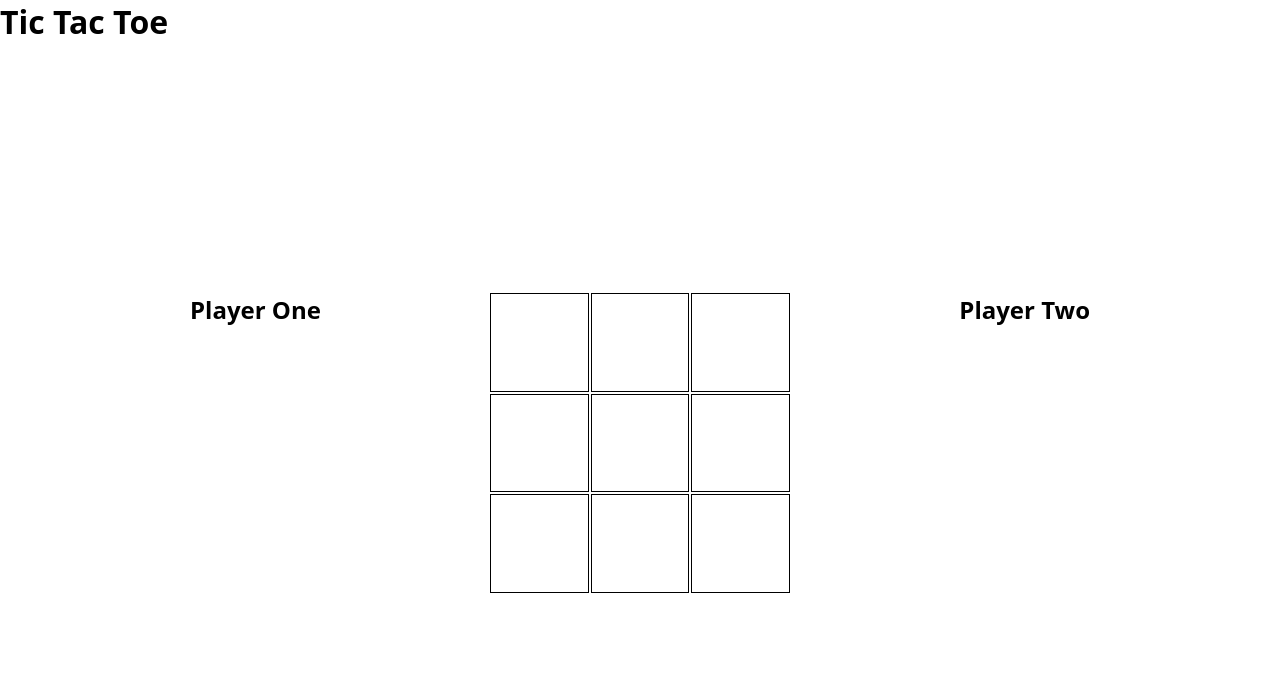
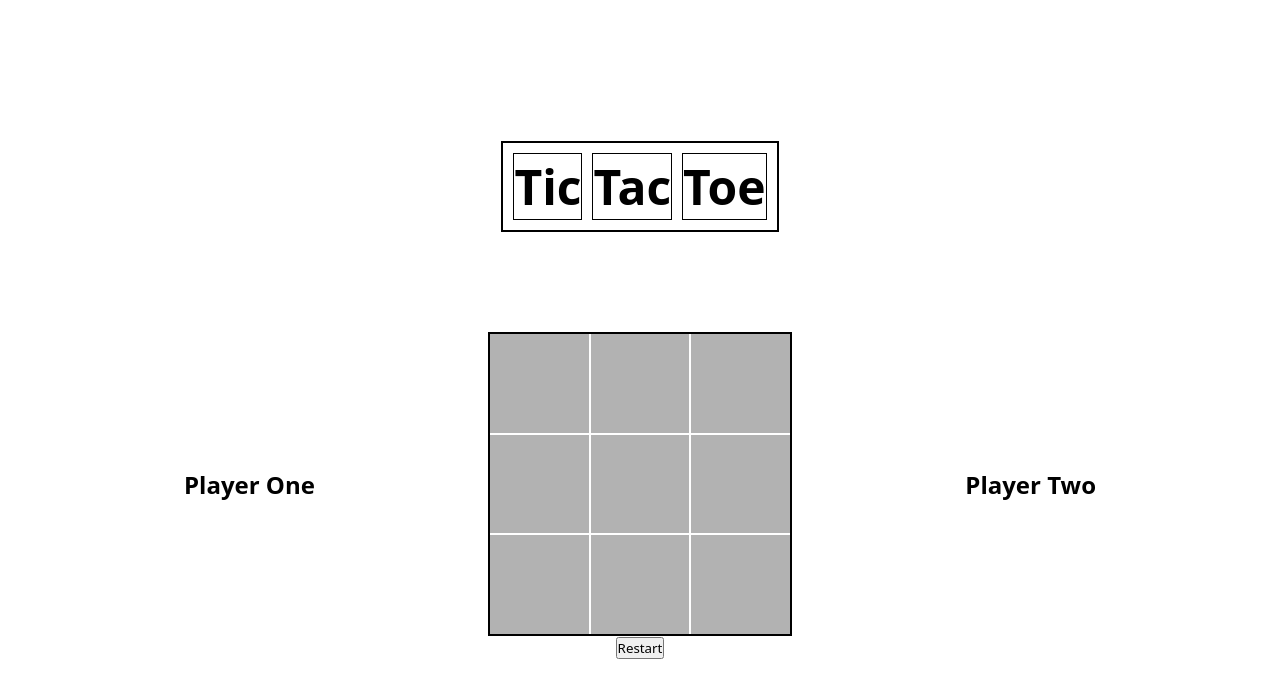
Before and after one commit to evermyoui/odin-tic-tac-toe, a plain HTML site: page index.html in a window 1280 px wide. Drawn offline with Linux system fonts and the light colour scheme.

Commit message:
ui changes and js changes

```diff
--- a/index.html
+++ b/index.html
@@ -7,29 +7,34 @@
     <link rel="stylesheet" href="style.css">
 </head>
 <body>
-    <div>
-        <h1>Tic Tac Toe</h1>
-    </div>
     <div class="container">
+        <div>
+            <div>Tic</div>
+            <div>Tac</div>
+            <div>Toe</div>
+        </div>
         <div class="game">
             <div>
                 <h2>Player One</h2>
             </div>
             <div class="gameboard">
-                <div class="cell"></div>
-                <div class="cell"></div>
-                <div class="cell"></div>
-                <div class="cell"></div>
-                <div class="cell"></div>
-                <div class="cell"></div>
-                <div class="cell"></div>
-                <div class="cell"></div>
-                <div class="cell"></div>
+                <div cellRow = "0" cellCol ="0" class="cell"></div>
+                <div cellRow = "0" cellCol ="1" class="cell"></div>
+                <div cellRow = "0" cellCol ="2" class="cell"></div>
+                <div cellRow = "1" cellCol ="0" class="cell"></div>
+                <div cellRow = "1" cellCol ="1" class="cell"></div>
+                <div cellRow = "1" cellCol ="2" class="cell"></div>
+                <div cellRow = "2" cellCol ="0" class="cell"></div>
+                <div cellRow = "2" cellCol ="1" class="cell"></div>
+                <div cellRow = "2" cellCol ="2" class="cell"></div>
             </div>
             <div class="p2">
                 <h2>Player Two</h2>
             </div>
         </div>
+        <div>
+            <button>Restart</button>
+        </div>
     </div>
     <script src="script.js"></script>
 </body>
--- a/script.js
+++ b/script.js
@@ -1,3 +1,5 @@
+const cells = document.querySelectorAll(".cell");
+
 class Board {
     constructor(){
         this.rows = 3;
@@ -17,7 +19,6 @@ class Board {
     }
     printBoard(){
         const cellWithValues = this.board.map((row)=> row.map((cell)=> cell.getValues()));
-        console.log(cellWithValues);
     }
     getBoard(){
         return this.board;
@@ -65,19 +66,21 @@ class Game {
         this.winner = null;
         this.hasWon = false;
     }
-    placeMark(row, column){
-        if (row > 2 || column > 2){
-            console.log("Out of Bounds");
-            return;
-        }
+    resetGame(){
+        this.board_class.resetBoard();
+        this.hasWon = false;
+        this.winner = null;
+        // i change it to playerTwo because the if statement in the placeMark function will change it to playerOne
+        this.player_class.activePlayer = this.player_class.players[1];
+    }
 
+    placeMark(cellRow, cellCol){
         const activePlayer = this.player_class.getActivePlayer();
         const realBoard = this.board_class.getBoard();
 
-        const cell = realBoard[row][column];
+        const cell = realBoard[cellRow][cellCol];
 
         if (cell.getValues() !== null){
-            console.log("Already Taken");
             return;
         }
         cell.addMark(activePlayer.mark);
@@ -111,6 +114,7 @@ class Game {
                 this.winner = this.player_class.getActivePlayer().name;
                 this.hasWon = true;
                 console.log(`The Winner is : ${this.winner}`);
+                this.resetGame();
                 return;
             }
         }
@@ -122,3 +126,14 @@ class Game {
         }
     }
 }
+
+
+const game = new Game();
+
+cells.forEach((cell)=> {
+    cell.addEventListener("click", ()=>{
+        const cellRow = cell.getAttribute("cellRow");
+        const cellCol = cell.getAttribute("cellCol");
+        game.placeMark(cellRow, cellCol);
+    })
+})
--- a/style.css
+++ b/style.css
@@ -4,18 +4,40 @@
     font-family: system-ui, -apple-system, BlinkMacSystemFont, 'Segoe UI', Roboto, Oxygen, Ubuntu, Cantarell, 'Open Sans', 'Helvetica Neue', sans-serif;
 }
 
-
+body {
+    height: 100vh;
+}
 
 .container {
     display: flex;
-    min-height: 100vh;
+    height: 100%;
     justify-content: center;
     align-items: center;
+    flex-direction: column;
+}
+
+.container > div:nth-child(1){
+    margin-bottom: 100px;
+    border: 2px solid black;
+    padding: 10px;
+    display: flex;
+    gap: 10px;
+    font-size: 48px;
+    font-weight: bold;
+}
+
+.container > div:nth-child(1) > div {
+    border: 1px solid black;
 }
 
 .game {
     display: grid;
     grid-template-columns: repeat(3, 1fr);
+}
+
+.game > div:nth-child(1) {
+    display: flex;
+    align-items: center;
 }
 
 .gameboard {
@@ -25,13 +47,32 @@
     height: 300px;
     width: 300px;
     gap: 2px;
+    border: 2px solid black;
 }
 
 .p2 {
     display: flex;
     justify-content: flex-end;
+    align-items: center;
 }
 
 .cell {
-    border: 1px solid black;
+    display: flex;
+    justify-content: center;
+    align-items: center;
+    font-size: 20px;
+    background-color: rgba(0, 0, 0, 0.3);
+    cursor: pointer;
+    transition: all 0.5s;
 }
+
+.x {
+    font-size: 54px;
+    background-color: black;
+    color: white;
+}
+.o {
+    font-size: 54px;
+    background-color: white;
+    color: black;
+}
```
